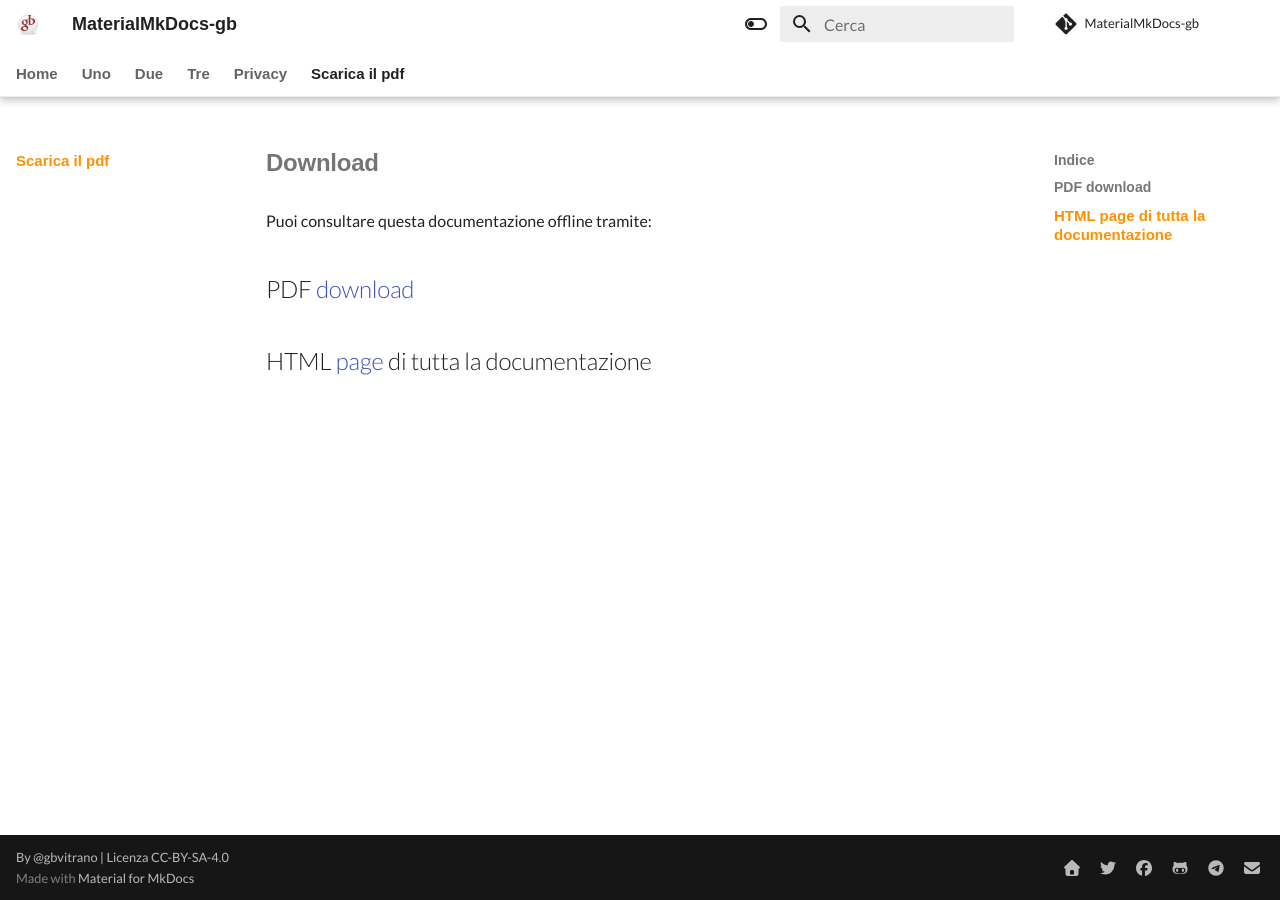
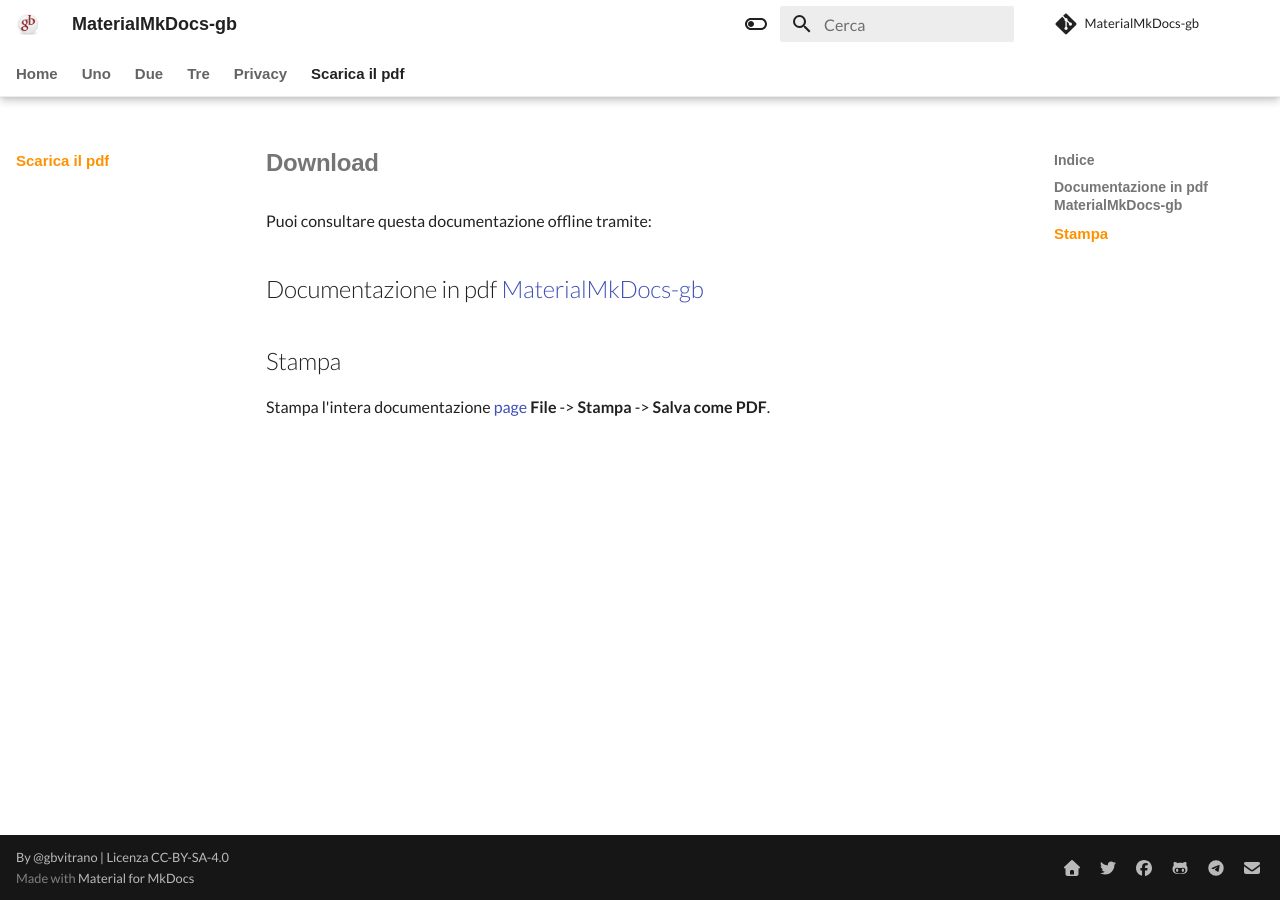
Before and after one commit to gbvitrano/MaterialMkDocs-gb, an MkDocs documentation site: the page built from docs/download.md, in a window 1280 px wide. Built offline with MkDocs 1.6.1 and Material for MkDocs 9.7.7, drawn with Linux system fonts in a browser that asks for light colours; nearby versions of some CDN libraries; some web fonts are replaced; library files that are not in the unit come from our copies; comment, search, counter and statistics services are not loaded.

Commit message:
Update download.md

```diff
--- a/docs/download.md
+++ b/docs/download.md
@@ -2,6 +2,7 @@
 
 Puoi consultare questa documentazione offline tramite:
 
-## PDF  [download](MaterialMkDocs-gb.pdf)
+## Documentazione in pdf [MaterialMkDocs-gb](MaterialMkDocs-gb.pdf)
 
-## HTML [page](../print_page) di tutta la documentazione
+## Stampa
+Stampa l'intera documentazione [page](../print_page) **File** -> **Stampa** -> **Salva come PDF**.
```
